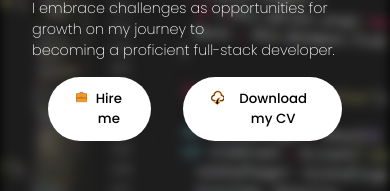
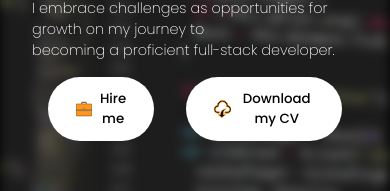
Before and after one commit to adiczq/portfolio, a React (Create React App) app: page / in a window 390 px wide. Shown: the part 604-795 px from the top of the page. Built offline with nearby package versions, Linux system fonts and the light colour scheme.

Commit message:
Update Intro.css

```diff
--- a/src/components/Intro/Intro.css
+++ b/src/components/Intro/Intro.css
@@ -101,6 +101,17 @@
   .introContent {
     padding-top: 0;
   }
+  .introBtn {
+    align-items: center;
+  }
+  .introBtnImg {
+    height: 1.5rem;
+    width: 1.5rem;
+  }
+  .introBtnCV {
+    height: 1.5rem;
+    width: 1.5rem;
+  }
   .introParagraf {
     font-size: 0.9rem;
   }
```
